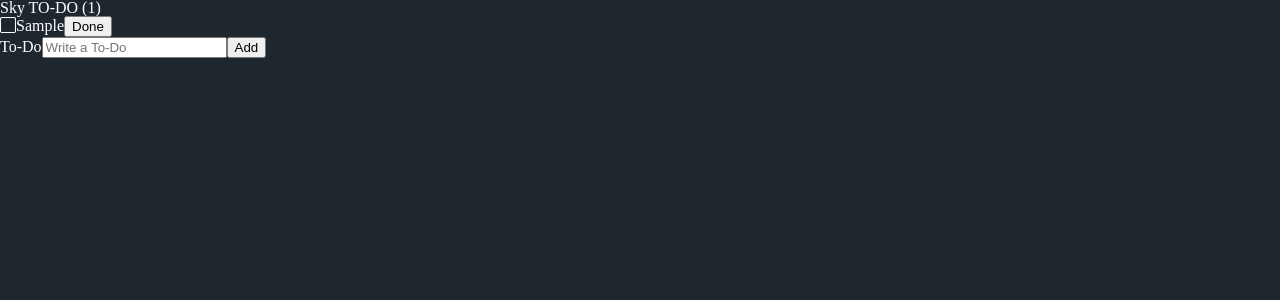
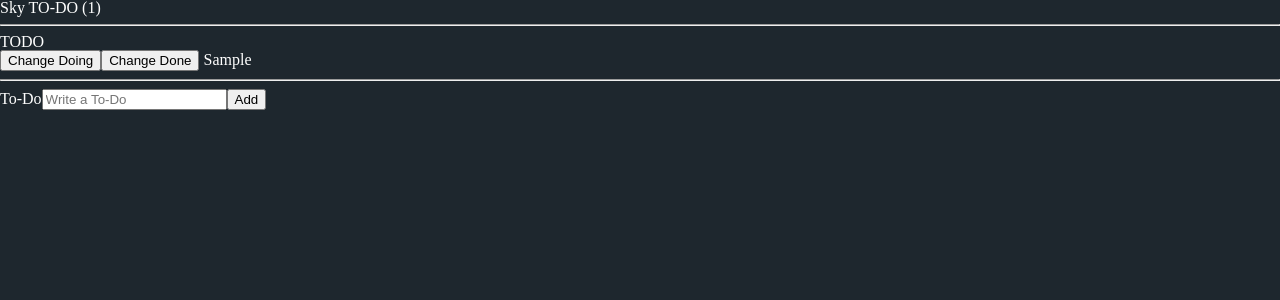
Before and after one commit to pollyjean/sky-coins, a React (Vite) app: page / in a window 1280 px wide. Both pictures are taken after typing "Sample" into the empty fields and a click on the button "Add". Shown: the top 300 px of the page. Built offline with nearby package versions, Linux system fonts and the light colour scheme.

Commit message:
Todo List 카테고리 분리 리스트

```diff
--- a/src/atoms.tsx
+++ b/src/atoms.tsx
@@ -1,4 +1,4 @@
-import { atom } from "recoil";
+import { atom, selector } from "recoil";
 
 export interface ITodoList {
   id: number;
@@ -6,4 +6,16 @@ export interface ITodoList {
   category: "TODO" | "DOING" | "DONE";
 }
 
-export const todoAtom = atom<ITodoList[]>({ key: "todoList", default: [] });
+export const todoAtom = atom<ITodoList[]>({
+  key: "todoList",
+  default: [],
+});
+
+export const todoSelector = selector({
+  key: "todoSelector",
+  get: ({ get }) => [
+    get(todoAtom).filter((item) => item.category === "TODO"),
+    get(todoAtom).filter((item) => item.category === "DOING"),
+    get(todoAtom).filter((item) => item.category === "DONE"),
+  ],
+});
--- /dev/null
+++ b/src/components/ChangeCategory.tsx
@@ -0,0 +1,44 @@
+import { useSetRecoilState } from "recoil";
+import { ITodoList, todoAtom } from "../atoms";
+
+const ChangeCategory = ({ id, category }: ITodoList) => {
+  const setTodoList = useSetRecoilState(todoAtom);
+  const onClick = (event: React.MouseEvent<HTMLButtonElement>) => {
+    const {
+      currentTarget: { name },
+    } = event;
+    setTodoList((current): ITodoList[] => {
+      const todo = current.map((item) => {
+        if (item.id === id) {
+          return {
+            ...item,
+            category: name as ITodoList["category"],
+          };
+        }
+        return item;
+      });
+      return todo;
+    });
+  };
+  return (
+    <>
+      {category !== "TODO" && (
+        <button name="TODO" onClick={onClick}>
+          Change Todo
+        </button>
+      )}
+      {category !== "DOING" && (
+        <button name="DOING" onClick={onClick}>
+          Change Doing
+        </button>
+      )}
+      {category !== "DONE" && (
+        <button name="DONE" onClick={onClick}>
+          Change Done
+        </button>
+      )}
+    </>
+  );
+};
+
+export default ChangeCategory;
--- a/src/components/Header.tsx
+++ b/src/components/Header.tsx
@@ -8,6 +8,7 @@ const Header = () => {
       <h1>
         Sky TO-DO (<span>{todoList.length}</span>)
       </h1>
+      <hr />
     </header>
   );
 };
--- a/src/components/Todo.tsx
+++ b/src/components/Todo.tsx
@@ -1,13 +1,11 @@
 import { ITodoList } from "../atoms";
+import ChangeCategory from "./ChangeCategory";
 
-const Todo = ({ id, text, category }: ITodoList) => {
+const Todo = (props: ITodoList) => {
   return (
-    <li key={id}>
-      {category === "TODO" ? <i className="bi bi-square"></i> : null}
-      {category === "DOING" ? <i className="bi bi-square"></i> : null}
-      {category === "DONE" ? <i className="bi bi-square"></i> : null}
-      <span>{text}</span>
-      <button>Done</button>
+    <li>
+      <ChangeCategory {...props} />
+      <span> {props.text} </span>
     </li>
   );
 };
--- a/src/components/TodoList.tsx
+++ b/src/components/TodoList.tsx
@@ -1,21 +1,30 @@
 import { useRecoilValue } from "recoil";
+import { todoSelector } from "../atoms";
 import CreateTodo from "./CreateTodo";
 import Header from "./Header";
 import Todo from "./Todo";
-import { ITodoList, todoAtom } from "../atoms";
 
 const TodoList = () => {
-  const todoItem = useRecoilValue<ITodoList[]>(todoAtom);
+  const selectorOutput = useRecoilValue(todoSelector);
+  console.log(selectorOutput);
   return (
-    <div>
+    <>
       <Header />
-      <ul>
-        {todoItem.map((todo) => (
-          <Todo {...todo} />
-        ))}
-      </ul>
+      {selectorOutput.map((categoryItem) =>
+        categoryItem.length !== 0 ? (
+          <>
+            {categoryItem.length !== 0 && <h2>{categoryItem[0].category}</h2>}
+            <ul>
+              {categoryItem.map((todo) => (
+                <Todo key={todo.id} {...todo} />
+              ))}
+            </ul>
+            {categoryItem.length !== 0 && <hr />}
+          </>
+        ) : null
+      )}
       <CreateTodo />
-    </div>
+    </>
   );
 };
 
```
